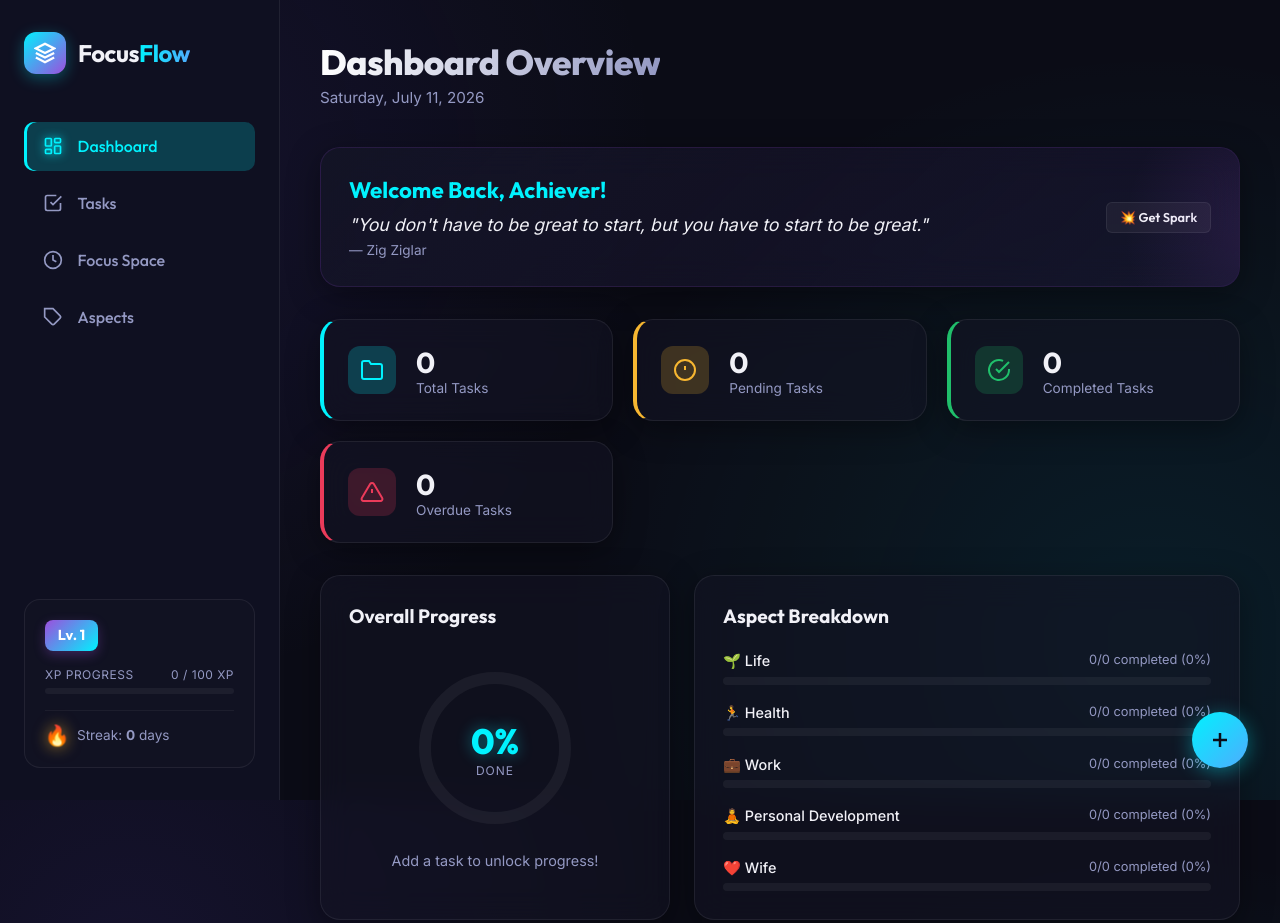
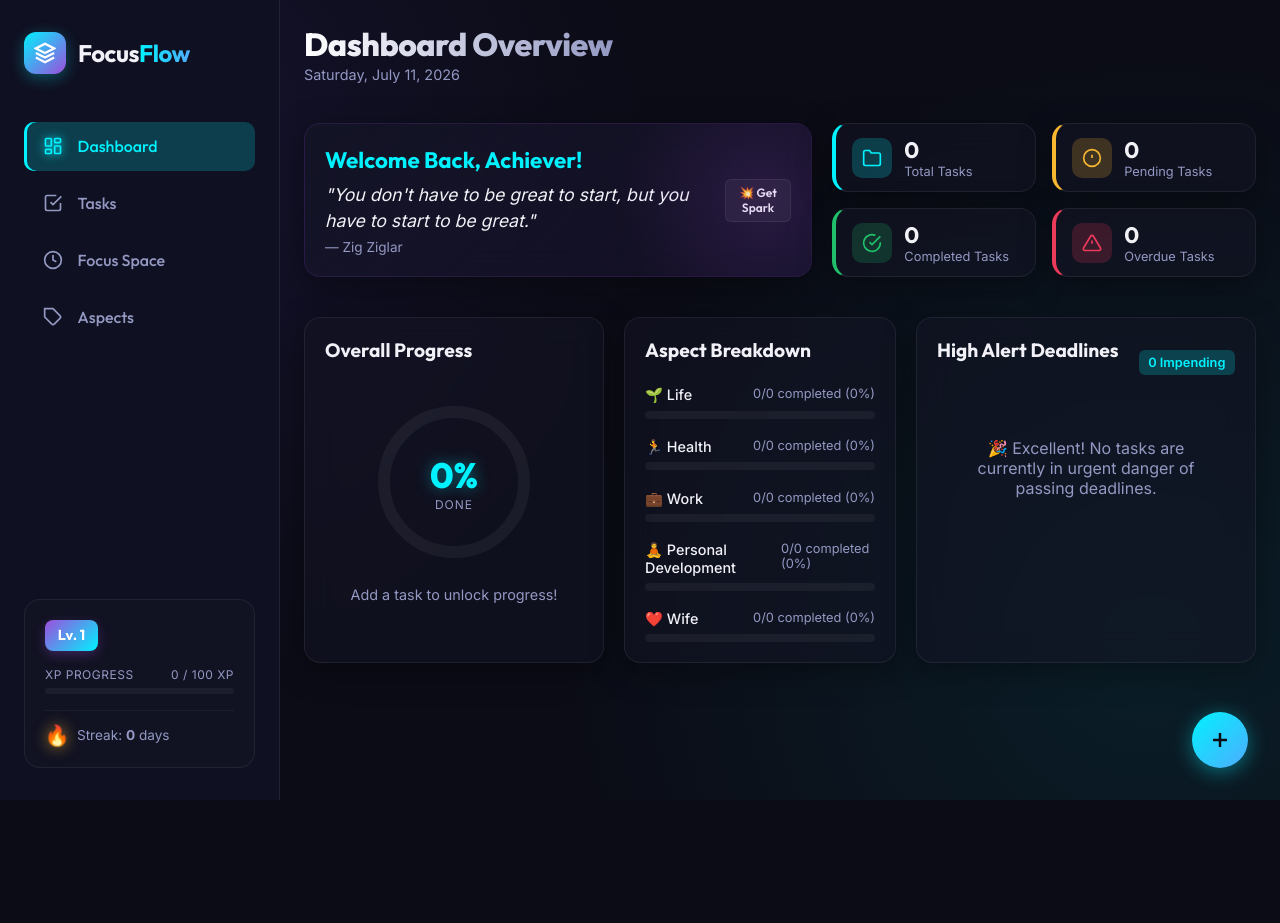
Before and after one commit to UnhelL32/Focusflow, a plain HTML site: page index.html in a window 1280 px wide. Shown: the top 923 px of the page. After the commit the page ends 800 px from the top, so only its background shows below. Drawn offline with Linux system fonts and the light colour scheme.

Commit message:
Add files via upload

```diff
--- a/app.js
+++ b/app.js
@@ -109,10 +109,13 @@ function saveState() {
     localStorage.setItem('focusflow_state', JSON.stringify(state));
 }
 
-// Update Date in Header
+// Update Date in Headers
 function updateDateDisplay() {
     const options = { weekday: 'long', year: 'numeric', month: 'long', day: 'numeric' };
-    document.getElementById('current-date-display').innerText = new Date().toLocaleDateString('en-US', options);
+    const dateStr = new Date().toLocaleDateString('en-US', options);
+    document.querySelectorAll('.current-date-display').forEach(el => {
+        el.innerText = dateStr;
+    });
 }
 
 // Initialize components & setup forms
@@ -149,14 +152,7 @@ window.switchTab = function(tabId) {
     }
     if (activeBtn) activeBtn.classList.add('active');
 
-    // Page Title updates
-    const titleMap = {
-        'dashboard': 'Dashboard Overview',
-        'tasks': 'Task Board',
-        'focus': 'Focus Space',
-        'categories': 'Manage Aspects'
-    };
-    document.getElementById('page-title').innerText = titleMap[tabId] || 'FocusFlow';
+    // Page Title updates (Handled statically in local headers)
 
     // If returning to dashboard, refresh metrics
     if (tabId === 'dashboard') {
--- a/index.html
+++ b/index.html
@@ -77,16 +77,16 @@
 
         <!-- Main Content Area -->
         <main class="main-content">
-            <!-- Header with notifications / dates -->
+            <!-- TAB 1: DASHBOARD -->
+            <section id="tab-dashboard" class="tab-pane active">
                 <header class="content-header">
                     <div class="header-info">
-                    <h1 id="page-title">Dashboard Overview</h1>
-                    <p id="current-date-display">Wednesday, July 8, 2026</p>
+                        <h1>Dashboard Overview</h1>
+                        <p class="current-date-display">Wednesday, July 8, 2026</p>
                     </div>
                 </header>
-
-            <!-- TAB 1: DASHBOARD -->
-            <section id="tab-dashboard" class="tab-pane active">
+                <!-- Top Row (Welcome & Stats Grid) -->
+                <div class="dashboard-top-row">
                     <!-- Welcome & Motivation Panel -->
                     <div class="glass-panel welcome-panel">
                         <div class="welcome-text">
@@ -140,6 +140,7 @@
                             </div>
                         </div>
                     </div>
+                </div>
 
                 <!-- Dashboard Visualizations -->
                 <div class="dashboard-visuals">
@@ -172,7 +173,6 @@
                             <!-- Populated dynamically by app.js -->
                         </div>
                     </div>
-                </div>
 
                     <!-- Upcoming Critical Tasks -->
                     <div class="glass-panel urgent-tasks-panel">
@@ -184,6 +184,7 @@
                             <!-- Populated dynamically -->
                             <div class="empty-state">
                                 <p>🎉 Excellent! No tasks are currently in urgent danger of passing deadlines.</p>
+                            </div>
                         </div>
                     </div>
                 </div>
--- a/styles.css
+++ b/styles.css
@@ -40,12 +40,15 @@
     padding: 0;
 }
 
+html, body {
+    height: 100vh;
+    overflow: hidden;
+}
+
 body {
     background-color: var(--bg-base);
     color: var(--color-text-primary);
     font-family: var(--font-body);
-    min-height: 100vh;
-    overflow-x: hidden;
     background-image:
         radial-gradient(circle at 10% 20%, rgba(93, 63, 211, 0.12) 0%, transparent 40%),
         radial-gradient(circle at 90% 80%, rgba(0, 242, 254, 0.08) 0%, transparent 45%);
@@ -71,7 +74,8 @@ body {
 /* Utility Layouts */
 .app-container {
     display: flex;
-    min-height: 100vh;
+    height: 100vh;
+    overflow: hidden;
 }
 
 /* Sidebar Navigation */
@@ -245,23 +249,26 @@ body {
 .main-content {
     margin-left: 280px;
     flex-grow: 1;
-    padding: 2.5rem;
-    min-height: 100vh;
+    padding: 1.5rem;
+    height: 100vh;
+    overflow-y: auto;
+    display: flex;
+    flex-direction: column;
 }
 
 .content-header {
     display: flex;
     justify-content: space-between;
     align-items: center;
-    margin-bottom: 2.5rem;
+    margin-bottom: 1.25rem;
 }
 
 .header-info h1 {
     font-family: var(--font-heading);
-    font-size: 2.2rem;
+    font-size: 2rem;
     font-weight: 800;
     letter-spacing: -0.5px;
-    margin-bottom: 0.25rem;
+    margin-bottom: 0.15rem;
     background: linear-gradient(to right, #ffffff, var(--color-text-secondary));
     -webkit-background-clip: text;
     -webkit-text-fill-color: transparent;
@@ -269,16 +276,16 @@ body {
 
 .header-info p {
     color: var(--color-text-secondary);
-    font-size: 0.95rem;
+    font-size: 0.9rem;
 }
 
 /* Buttons */
 .primary-btn, .secondary-btn {
     font-family: var(--font-heading);
     font-weight: 600;
-    font-size: 0.95rem;
-    padding: 0.75rem 1.5rem;
-    border-radius: 10px;
+    font-size: 0.9rem;
+    padding: 0.6rem 1.25rem;
+    border-radius: 8px;
     cursor: pointer;
     display: inline-flex;
     align-items: center;
@@ -315,14 +322,14 @@ body {
 }
 
 .btn-lg {
-    padding: 1rem 2.2rem;
-    font-size: 1.1rem;
-    border-radius: 12px;
+    padding: 0.9rem 2rem;
+    font-size: 1rem;
+    border-radius: 10px;
 }
 
 .btn-sm {
-    padding: 0.4rem 0.8rem;
-    font-size: 0.8rem;
+    padding: 0.35rem 0.7rem;
+    font-size: 0.75rem;
     border-radius: 6px;
 }
 
@@ -332,8 +339,8 @@ body {
     border: 1px solid var(--border-glass);
     backdrop-filter: blur(16px);
     -webkit-backdrop-filter: blur(16px);
-    border-radius: 20px;
-    padding: 1.75rem;
+    border-radius: 16px;
+    padding: 1.25rem;
     box-shadow: var(--shadow-premium);
     transition: var(--transition-smooth);
 }
@@ -360,7 +367,7 @@ body {
 .tab-pane.active {
     display: flex;
     flex-direction: column;
-    gap: 2rem;
+    gap: 1.25rem;
     opacity: 1;
     transform: translateY(0);
 }
@@ -411,29 +418,29 @@ body {
 /* Stats Grid */
 .stats-grid {
     display: grid;
-    grid-template-columns: repeat(auto-fit, minmax(220px, 1fr));
-    gap: 1.25rem;
+    grid-template-columns: 1fr 1fr;
+    gap: 1rem;
 }
 
 .stat-card {
     display: flex;
     align-items: center;
-    gap: 1.25rem;
-    padding: 1.5rem;
+    gap: 0.75rem;
+    padding: 0.75rem 1rem;
 }
 
 .stat-icon {
-    width: 48px;
-    height: 48px;
-    border-radius: 12px;
+    width: 40px;
+    height: 40px;
+    border-radius: 10px;
     display: flex;
     align-items: center;
     justify-content: center;
 }
 
 .stat-icon svg {
-    width: 24px;
-    height: 24px;
+    width: 20px;
+    height: 20px;
 }
 
 .icon-cyan { background-color: var(--color-cyan-glow); color: var(--color-cyan); }
@@ -443,20 +450,29 @@ body {
 
 .stat-info h4 {
     font-family: var(--font-heading);
-    font-size: 1.8rem;
+    font-size: 1.4rem;
     font-weight: 700;
 }
 
 .stat-info p {
     color: var(--color-text-secondary);
-    font-size: 0.85rem;
+    font-size: 0.8rem;
 }
 
 /* Visualizations Section */
+.dashboard-top-row {
+    display: grid;
+    grid-template-columns: 1.2fr 1fr;
+    gap: 1.25rem;
+    align-items: stretch;
+    margin-bottom: 1.25rem;
+}
+
 .dashboard-visuals {
     display: grid;
-    grid-template-columns: 350px 1fr;
-    gap: 1.5rem;
+    grid-template-columns: 300px 1.2fr 1.5fr;
+    gap: 1.25rem;
+    align-items: stretch;
 }
 
 .progress-panel {
@@ -987,7 +1003,7 @@ body {
 .focus-layout {
     display: grid;
     grid-template-columns: 1fr 380px;
-    gap: 2rem;
+    gap: 1.5rem;
 }
 
 .focus-timer-panel {
@@ -995,22 +1011,22 @@ body {
     flex-direction: column;
     align-items: center;
     text-align: center;
-    padding: 3rem;
+    padding: 1.5rem;
 }
 
 .focus-timer-panel h2 {
     font-family: var(--font-heading);
-    font-size: 2rem;
-    margin-bottom: 0.5rem;
+    font-size: 1.8rem;
+    margin-bottom: 0.25rem;
 }
 
 .focus-visualizer {
-    width: 250px;
-    height: 250px;
+    width: 220px;
+    height: 220px;
     border-radius: 50%;
     background: rgba(255, 255, 255, 0.02);
     border: 2px solid rgba(255, 255, 255, 0.05);
-    margin: 2.5rem 0;
+    margin: 1.5rem 0;
     display: flex;
     align-items: center;
     justify-content: center;
@@ -1033,7 +1049,7 @@ body {
 
 .timer-display {
     font-family: var(--font-heading);
-    font-size: 3.8rem;
+    font-size: 3.4rem;
     font-weight: 800;
     letter-spacing: -1px;
     color: #fff;
@@ -1044,7 +1060,7 @@ body {
 .timer-controls {
     display: flex;
     gap: 1rem;
-    margin-bottom: 2.5rem;
+    margin-bottom: 1.5rem;
     width: 100%;
     max-width: 320px;
 }
@@ -1567,6 +1583,10 @@ body {
     .main-content {
         margin-left: 80px;
         padding: 1.5rem;
+    }
+
+    .dashboard-top-row {
+        grid-template-columns: 1fr;
     }
 
     .dashboard-visuals {
```
Lines whose indentation alone changed are shown as unchanged.
